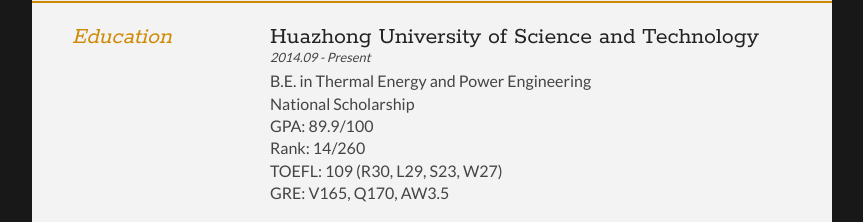
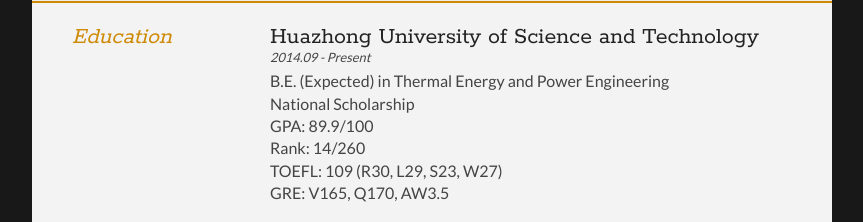
Before and after one commit to Ruiyang24/Ruiyang24.github.io, a plain HTML site: page index.html in a window 1280 px wide. Shown: the part 289-511 px from the top of the page, without its empty margins (208-1071 px from the left). Drawn offline with Linux system fonts and the light colour scheme.

Commit message:
Update index.html

```diff
--- a/index.html
+++ b/index.html
@@ -47,7 +47,7 @@
 					<h2>Huazhong University of Science and Technology</h2>
 					<p class="subDetails">2014.09 - Present</p>
 					<p>
-					B.E. in Thermal Energy and Power Engineering
+					B.E. (Expected) in Thermal Energy and Power Engineering
                     <br>
                     National Scholarship
 					<br>
```
